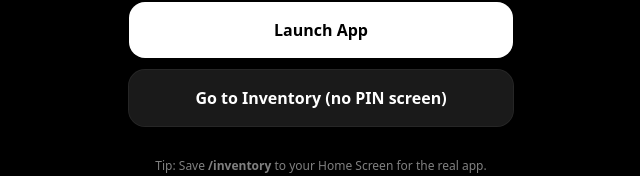
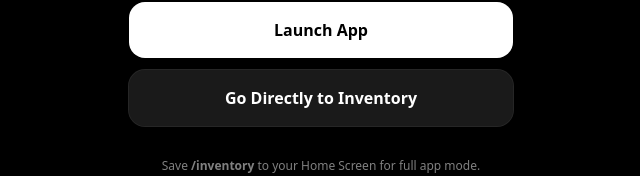
Before and after one commit to ASC-Harrison/nextjs-with-supabase, a Next.js app: page / in a window 1280 px wide. Shown: the part 366-542 px from the top of the page, without its empty margins (319-959 px from the left). Built offline with nearby package versions, Linux system fonts and the light colour scheme.

Commit message:
Update page.tsx

```diff
--- a/app/page.tsx
+++ b/app/page.tsx
@@ -2,7 +2,10 @@ export default function HomePage() {
   return (
     <main className="min-h-screen w-full bg-black text-white flex items-center justify-center px-6">
       <div className="w-full max-w-xl text-center">
-        <h1 className="text-4xl font-extrabold tracking-tight">Baxter ASC Inventory</h1>
+        <h1 className="text-4xl font-extrabold tracking-tight">
+          Baxter ASC Inventory
+        </h1>
+
         <p className="mt-3 text-white/70">
           Cabinet tracking + building totals + low stock alerts
         </p>
@@ -19,12 +22,12 @@ export default function HomePage() {
             href="/inventory"
             className="w-full max-w-sm rounded-2xl bg-white/10 text-white px-5 py-4 font-semibold ring-1 ring-white/15"
           >
-            Go to Inventory (no PIN screen)
+            Go Directly to Inventory
           </a>
         </div>
 
         <div className="mt-8 text-xs text-white/50">
-          Tip: Save <span className="font-semibold">/inventory</span> to your Home Screen for the real app.
+          Save <span className="font-semibold">/inventory</span> to your Home Screen for full app mode.
         </div>
       </div>
     </main>
```
